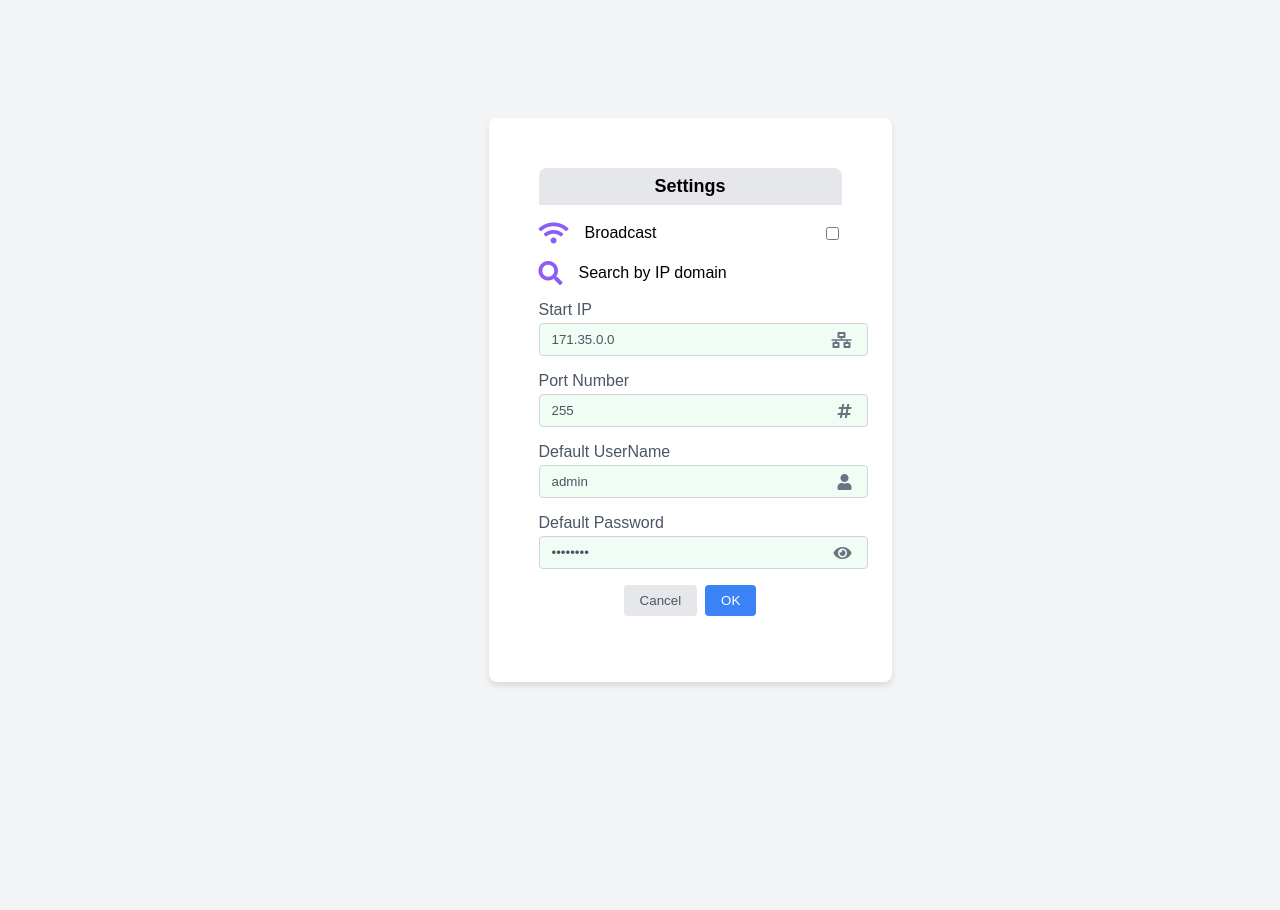
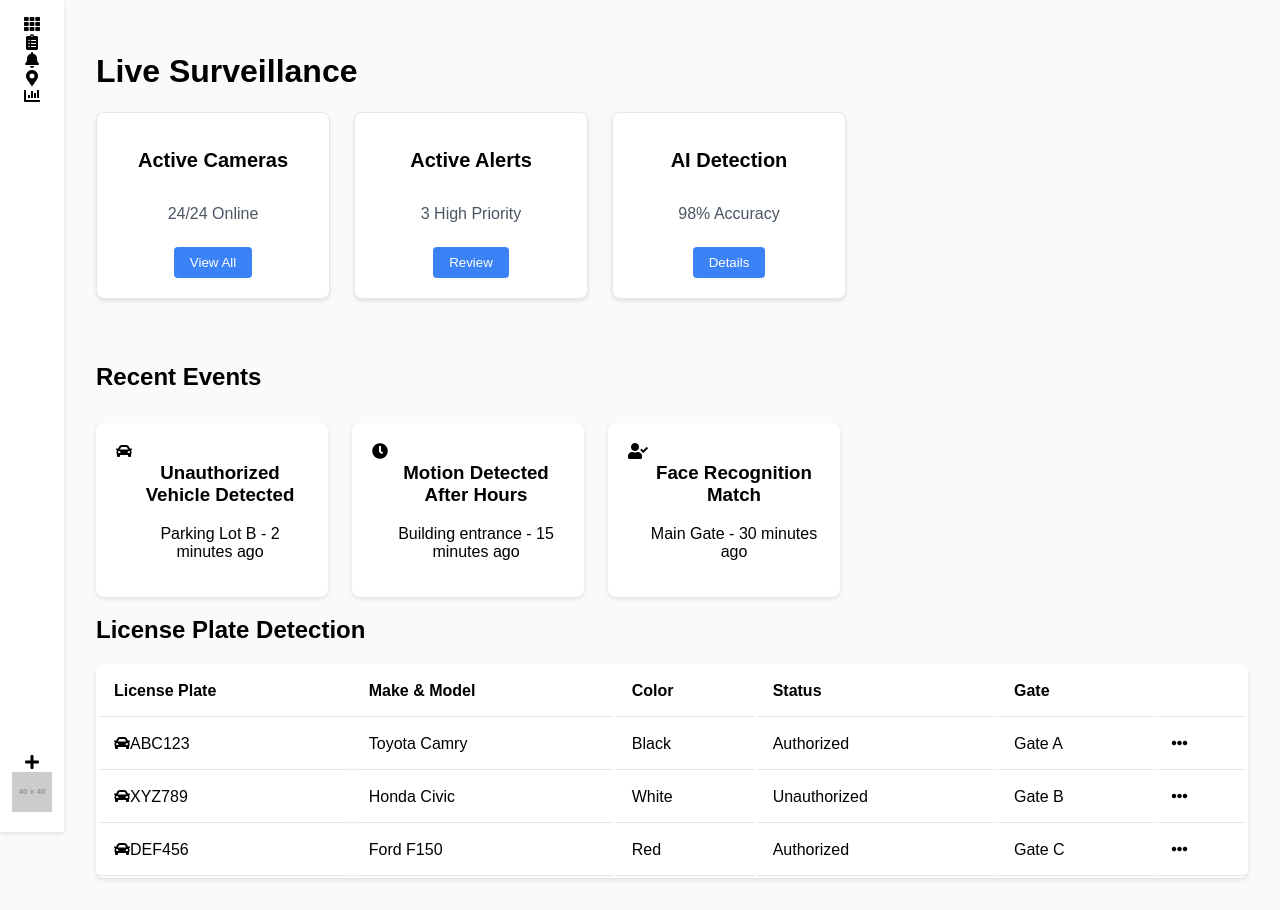
Before and after one commit to ermadhav/CCTV-surveillance-project, a React (Create React App) app: page / in a window 1280 px wide. Before the commit the page ends 800 px from the top, so only its background shows below. Built offline with nearby package versions, Linux system fonts and the light colour scheme.

Commit message:
Updated the login

```diff
--- a/src/App.js
+++ b/src/App.js
@@ -2,14 +2,14 @@ import React from "react";
 import Sidebar from "./components/Sidebar";
 import LicensePlateRow from "./components/LicensePlateRow";
 import Event from "./components/Event";
-import Login from "./components/Login";
+// import Login from "./components/Login";
 import "./styles.css";
 
 const App = () => (
   <div className="flex w-full min-h-screen bg-gray-100">
-    {/* <Sidebar /> */}
-    <Login />
-    {/* <div className="main p-6 w-full">
+    <Sidebar />
+    {/* <Login /> */}
+    <div className="main p-6 w-full">
       <h1 className="text-3xl font-bold mb-6">Live Surveillance</h1>
 
       <div className="surveillance-container">
@@ -99,7 +99,7 @@ const App = () => (
           />
         </tbody>
       </table>
-    </div> */}
+    </div>
   </div>
 );
 
```
